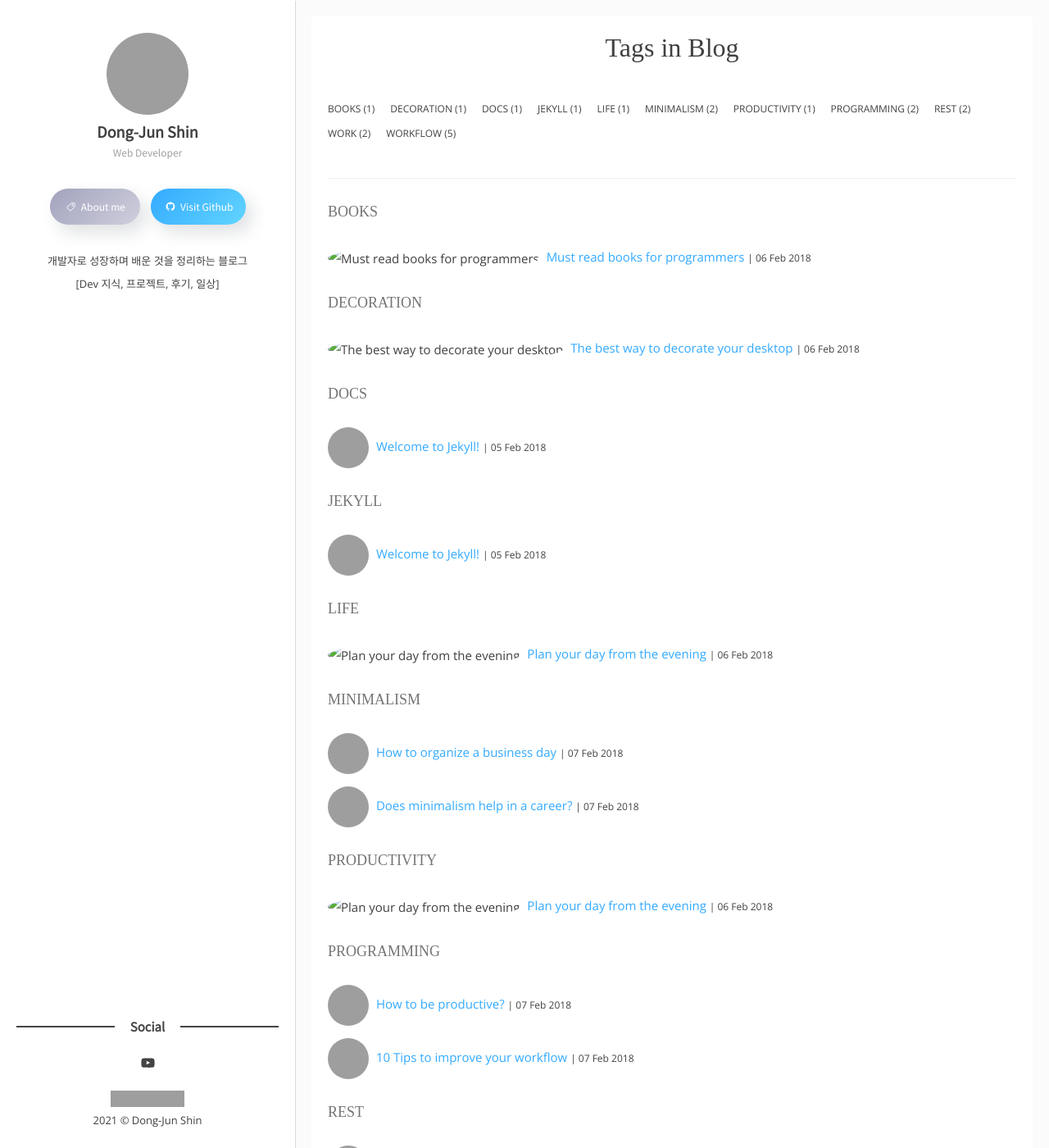
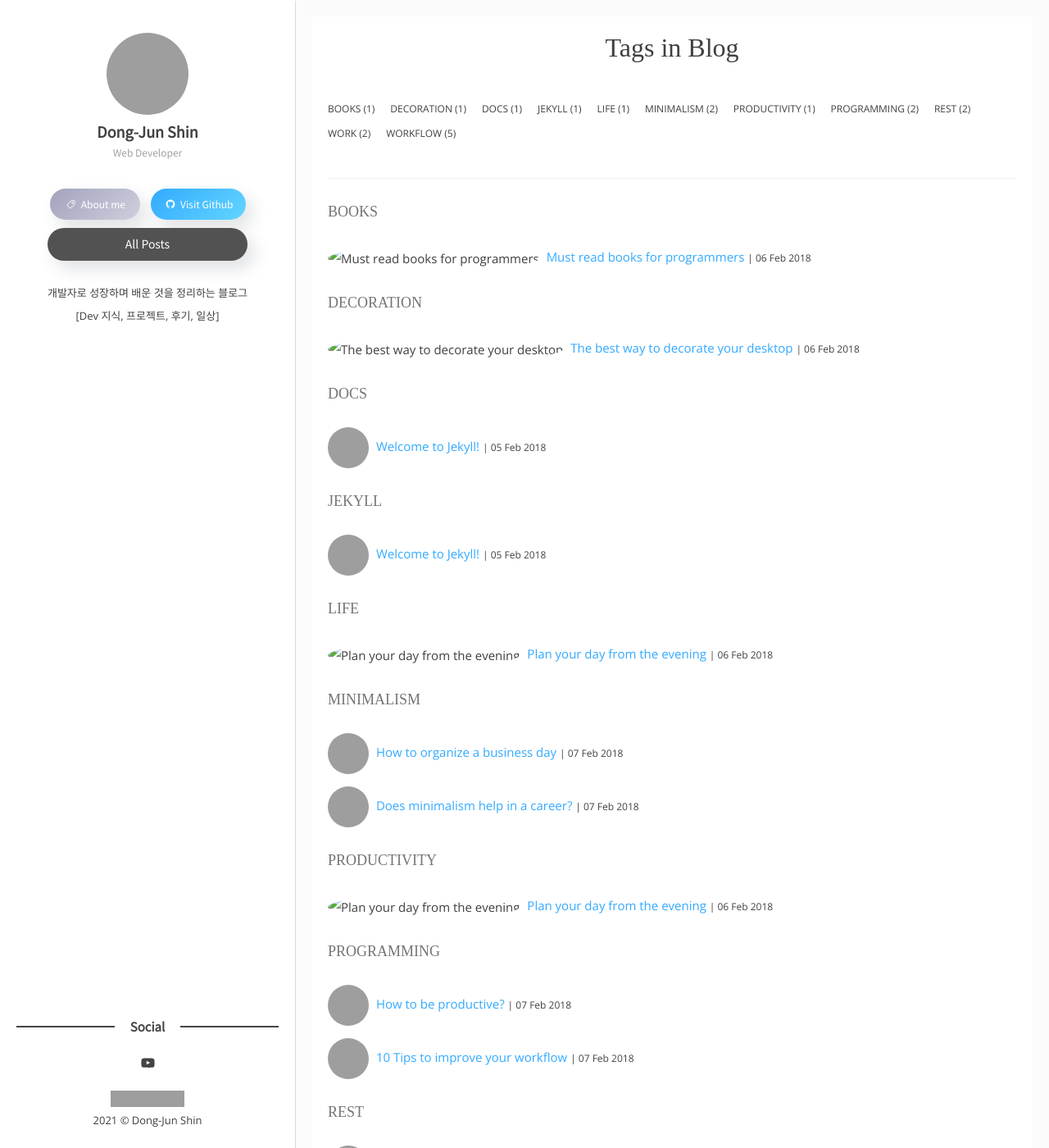
Before and after one commit to dong-jun-shin/Dong-Jun-Shin.github.io, a Jekyll site: the page built from tags.html, in a window 1280 px wide and 1400 px high. Shown: the whole window at 82% size. Built offline with Jekyll 4.4.1, drawn with Linux system fonts in a browser that asks for light colours; some web fonts are replaced; grey boxes are pictures that could not be loaded.

Commit message:
블로그 수정
- 'All Posts' 버튼 추가
- 버튼 추가로 인한 레이아웃 재구성
- 모바일 view 대응한 css 설정

```diff
--- a/_layouts/home.html
+++ b/_layouts/home.html
@@ -13,11 +13,14 @@ layout: default
       <span class="c-author__job">{{site.author-job}}</span>
     </div>
     <div class="c-contact-menu">
-      <a href="/about/profile" class="c-contact-btn c-btn c-btn--secondary c-btn--round c-btn--shadow"><span data-icon='ei-tag' data-size='m'></span> About me</a>
+      <a href="/about/profile" class="c-contact-btn c-btn c-btn--secondary c-btn--round c-btn--shadow"><span data-icon='ei-tag' data-size='s'></span> About me</a>
       {% if site.author-github %}
-      <a target="_blank" href="https://github.com/{{site.author-github}}" class="c-btn c-btn--primary c-btn--round c-btn--shadow"><span data-icon='ei-sc-github' data-size='m'></span> Visit Github</a>
+      <a target="_blank" href="https://github.com/{{site.author-github}}" class="c-btn c-btn--primary c-btn--round c-btn--shadow"><span data-icon='ei-sc-github' data-size='s'></span> Visit Github</a>
       {% else %}
       {% endif %}
+    </div>
+    <div class="c-contact-menu-bar" style="margin-top: 0px; margin-bottom: 25px;">
+      <a href="{{site.baseurl}}/" class="c-contact-btn c-btn c-btn--bar c-btn--round c-btn--shadow">All Posts</a>
     </div>
     <p class="c-author__about">{{site.about-author | truncatewords: 50}}</p>
   </div>
--- a/_sass/0-settings/_colors.scss
+++ b/_sass/0-settings/_colors.scss
@@ -4,6 +4,7 @@
 
 $primary-color: #33aaff;
 $secondary-color: #cfcfdd;
+$bar-color: #444444;
 $alternate-color: #404040;
 $red-color: #ee6c6c;
 $green-color: #55bf55;
--- a/_sass/5-components/_buttons.scss
+++ b/_sass/5-components/_buttons.scss
@@ -9,7 +9,7 @@
   font-family: 'Volkhov', 'Noto Sans KR', serif;
   font-size: 12px;
   text-align: center;
-  padding: 8px 15px;
+  padding: 5px 15px;
   cursor: pointer;
   transition: $global-transition;
 
@@ -23,6 +23,15 @@
     color: $white-color;
     background-color: $secondary-color;
     background: linear-gradient(135deg, #a2a2bd 0%,#cfcfdd 100%);
+  }
+
+  &--bar {
+    color: $white-color;
+    background-color: $bar-color;
+    background: #525252;
+    font-size: 14px;
+    width: 76%;
+    height: 40px;
   }
 
   &--round {
--- a/_sass/5-components/_sidebar.scss
+++ b/_sass/5-components/_sidebar.scss
@@ -60,7 +60,10 @@
     margin: 5px 0 0;
   }
   .c-contact-menu {
-    margin: 30px 0;
+    margin-top: 30px;
+    margin-left: 0px;
+    margin-bottom: 10px;
+    margin-right: 0px;
     .c-btn--secondary {
       margin-right: 10px;
     }
@@ -167,12 +170,28 @@
       }
     }
     .c-contact-menu {
-      margin: 15px 0;
+      margin: 15px 0px 10px 0px;
       .c-btn {
         min-width: 80px;
         font-size: 10px;
         padding: 4px 15px;
         margin-right: 5px;
+        .icon {
+          width: 16px;
+          height: 16px;
+        }
+      }
+    }
+    .c-contact-menu-bar {
+      margin: 0px;
+      .c-btn {
+        min-width: 80px;
+        font-size: 12px;
+        padding: 4px 15px;
+        width: 63%;
+        height: 37px;
+        margin-left: 28px;
+        margin-right: 32px;
         .icon {
           width: 16px;
           height: 16px;
```
Also changed, not shown: _pages/about/profile.html (+3 -3 lines).
